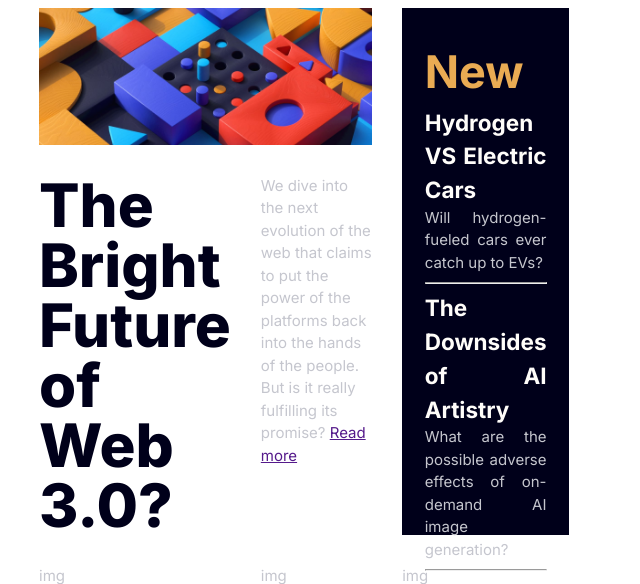
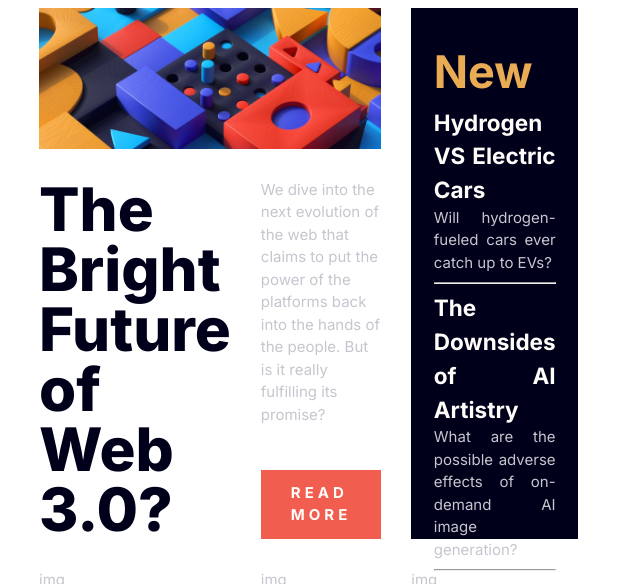
Before and after one commit to mtbossa/frontend-mentor-news-homepage, a plain HTML site: page index.html in a window 1280 px wide. Shown: the part 137-721 px from the top of the page, without its empty margins (336-976 px from the left). Drawn offline with Linux system fonts and the light colour scheme.

Commit message:
Content 2

```diff
--- a/src/styles/content2.css
+++ b/src/styles/content2.css
@@ -1,3 +1,18 @@
 #content2 {
+  display: grid;
+}
 
+#content2 a {
+  display: block;
+  width: fit-content;
+  align-self: flex-end;
+  padding: .8rem 2rem;
+
+  font-weight: var(--font-weight-700);
+  text-decoration: none;
+  letter-spacing: 4px;
+  text-transform: uppercase;
+  color: var(--color-off-white);
+
+  background-color: var(--soft-red);
 }
```
